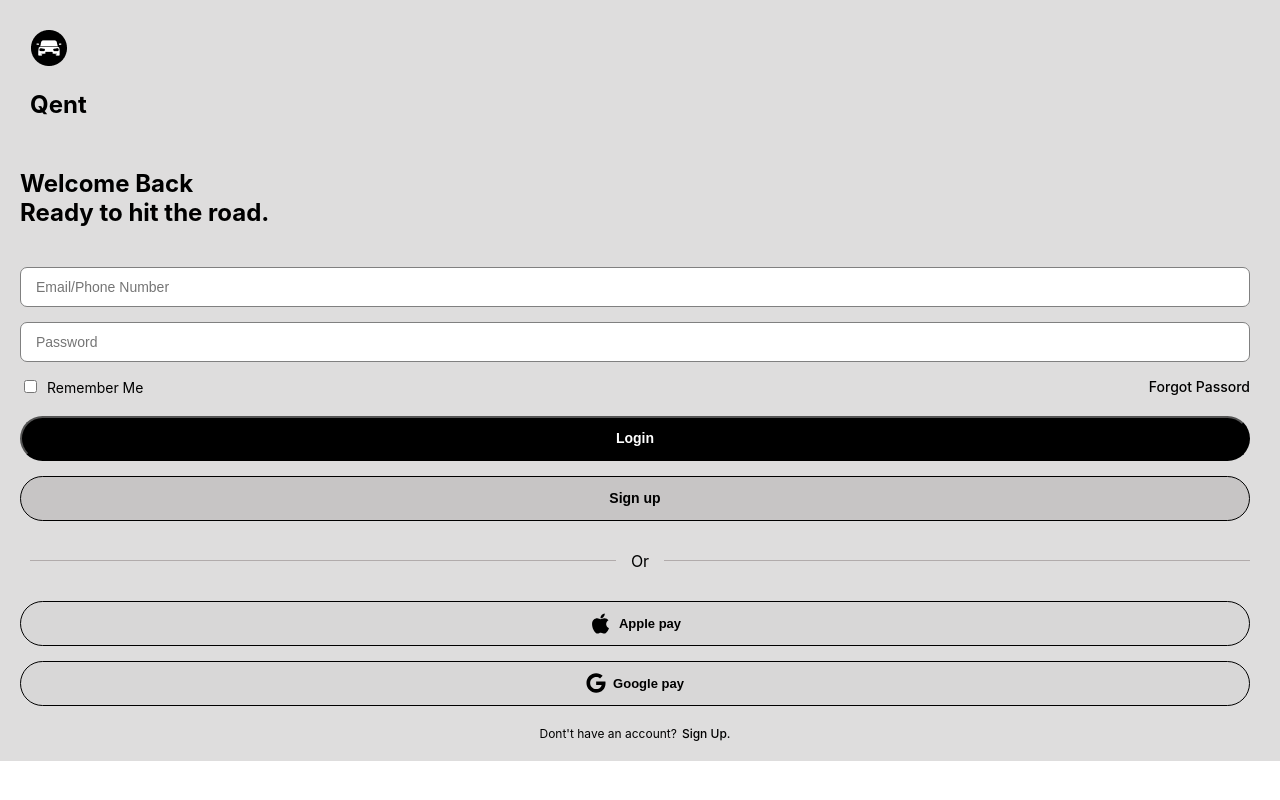
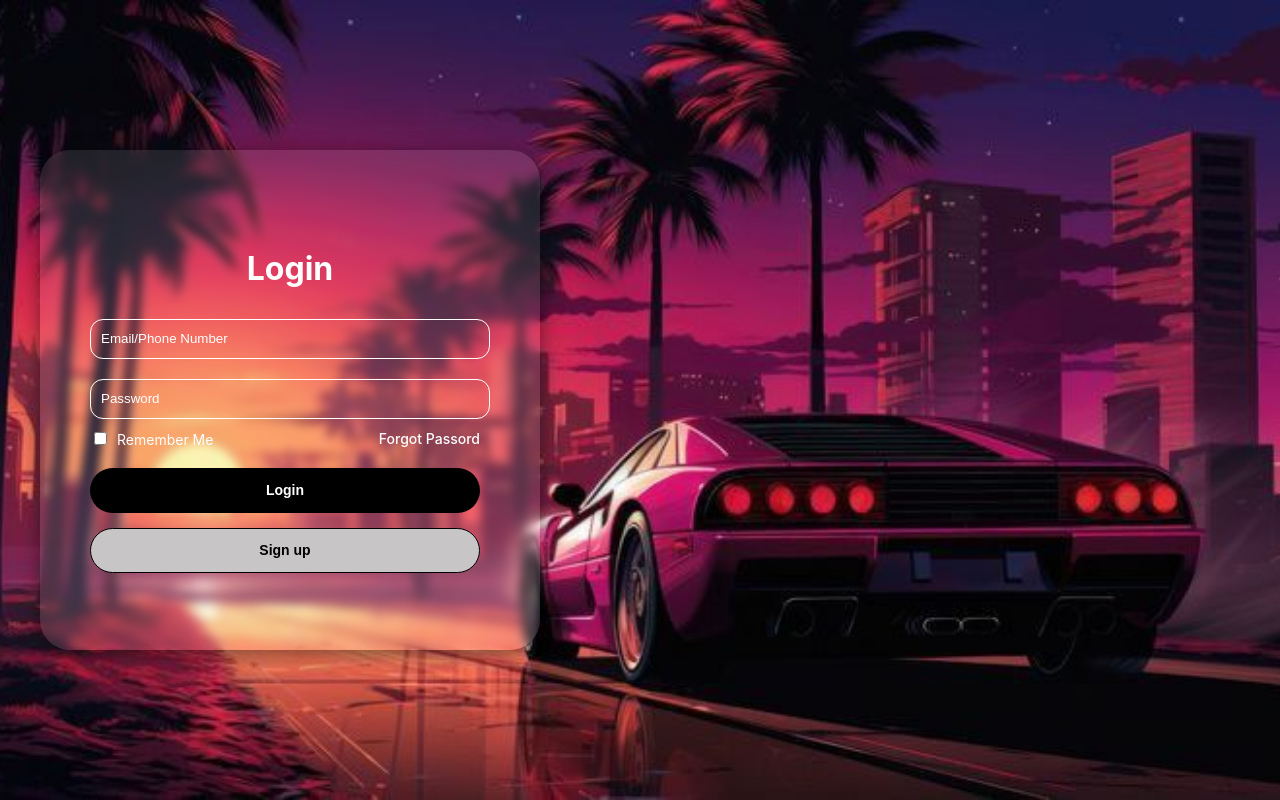
Before and after one commit to harshil-fxis/React_Practical_Folder, a React (Create React App) app in the folder car_rental/: page / in a window 1280 px wide. Built offline with nearby package versions, Linux system fonts and the light colour scheme.

Commit message:
add ui change data

```diff
--- a/car_rental/src/components/LoginSignup/Login.css
+++ b/car_rental/src/components/LoginSignup/Login.css
@@ -1,9 +1,107 @@
+.full-background {
+    background-image: url('../Assets/login&signup_Img.jpg');
+    background-size: cover;
+    background-repeat: no-repeat;
+    background-position: center;
+    width: 100%;
+    min-height: 100vh;
+    position: fixed;
+    left: 0;
+    top: 0;
+    z-index: -1;
+    display: flex;
+    justify-content: flex-start;
+    align-items: center;
+}
 .container {
+    display: flex;
     width: 100%;
-    padding: 20px;
+    max-width: 500px;
+    height: 500px;
+    margin-left: 40px;
+    margin-right: 40px;
     box-sizing: border-box;
-    background: rgb(222, 221, 221);
+    background: rgb(255, 255, 255, 0.1);
+    backdrop-filter: blur(5px);
+    align-items: center;
+    justify-content: center;
+    border-radius: 30px;
+    box-shadow: 0px 5px 20px rgba(0, 0, 0, 0.5);
 }
+form h1{
+    color: white;
+    width: 400px;
+}
+.input-fields {
+    padding: 10px 0px;
+    box-sizing: border-box;
+}
+.input-type{
+    height: 40px;
+    width: 100%;
+    background-color: transparent;
+    color: white;
+    border-radius: 13px;
+    border: 1px solid white;
+    padding-left: 10px;
+    box-sizing: border-box;
+}
+::placeholder{
+    color: white;
+}
+.row-options {
+    display: flex;
+    justify-content: space-between;
+    align-items: center;
+    margin-left: 0px;
+    margin-right: 0px;
+    font-size: 14px;
+    box-sizing: border-box;
+}
+.remember{
+    color: white;
+}
+.forgot {
+    padding-right: 10px;
+    color: white;
+    text-decoration: none;
+    cursor: pointer;
+    font-weight: 500;
+}
+.btn {
+    display: flex;
+    flex-direction: column;
+    gap: 15px;
+    margin-top: 20px;
+    padding-right: 10px;
+}
+.btn1 {
+    height: 45px;
+    color: white;
+    background: black;
+    border-radius: 25px;
+    font-size: 14px;
+    font-weight: 600;
+    cursor: pointer;
+    border: none;
+}
+.btn2 {
+    height: 45px;
+    color: black;
+    background: rgb(199, 197, 197);
+    border-radius: 25px;
+    border: 1px solid black;
+    font-size: 14px;
+    font-weight: 600;
+    cursor: pointer;
+}
+
+
+
+
+
+
+
 .header {
     display: flex;
     justify-content: flex-start;
@@ -38,50 +136,12 @@
     font-size: 14px;
     box-sizing: border-box;
 }
-.row-options {
-    display: flex;
-    justify-content: space-between;
-    align-items: center;
-    margin-top: 15px;
-    font-size: 14px;
-    box-sizing: border-box;
-}
+
 .remember input {
     margin-right: 10px;
 }
-.forgot {
-    padding-right: 10px;
-    color: black;
-    text-decoration: none;
-    cursor: pointer;
-    font-weight: 500;
-}
-.btn {
-    display: flex;
-    flex-direction: column;
-    gap: 15px;
-    margin-top: 20px;
-    padding-right: 10px;
-}
-.btn1 {
-    height: 45px;
-    color: white;
-    background: black;
-    border-radius: 25px;
-    font-size: 14px;
-    font-weight: 600;
-    cursor: pointer;
-}
-.btn2 {
-    height: 45px;
-    color: black;
-    background: rgb(199, 197, 197);
-    border-radius: 25px;
-    border: 1px solid black;
-    font-size: 14px;
-    font-weight: 600;
-    cursor: pointer;
-}
+
+
 .btn-with {
     display: flex;
     flex-direction: column;
--- a/car_rental/src/components/LoginSignup/LoginPage.jsx
+++ b/car_rental/src/components/LoginSignup/LoginPage.jsx
@@ -7,6 +7,7 @@ import axios from 'axios';
 import { loginSuccess } from '../../redux/useSlices';
 import { connect } from 'react-redux';
 import withRouter from '../withRouter';
+import backgroundImg from '../Assets/login&signup_Img.jpg'
 
 class LoginPage extends Component {
   constructor(props) {
@@ -26,7 +27,7 @@ class LoginPage extends Component {
     loginHandler = (e) => {
       localStorage.clear()
         e.preventDefault();
-        axios.post('https://b52d-103-173-21-78.ngrok-free.app/login', {
+        axios.post('https://4bb9-103-173-21-78.ngrok-free.app/login', {
           email: this.state.email,
           password: this.state.password
         })
@@ -47,7 +48,7 @@ class LoginPage extends Component {
           console.log(response.data)
           alert("Login successfully!")
           this.props.loginSuccess(data)
-          return this.props.navigate('/bottom/home')
+          return this.props.navigate('/home')
 
           // this.props.navigate('/home')
         })
@@ -59,15 +60,17 @@ class LoginPage extends Component {
 
   render() {
     const {email, password, error} = this.state;
+
     return (
+      <div className='full-background'>
         <div className='container'>
-        <div className='header'>
-          <div className='text'> <img src={logo} alt=''/><h2>Qent</h2></div>
+          <form>
+            <h1>Login</h1>
+            <div className='input-fields'>
+              <input className='input-type' type='email' name='email' value={email} onChange={this.changeHandler} placeholder='Email/Phone Number' />
             </div>
-        <div className='header1'><h2>Welcome Back <br/>Ready to hit the road.</h2></div>
-        <div className='form'>
-          <input className='input-field' type='email' name='email' value={email} onChange={this.changeHandler} placeholder='Email/Phone Number' />
-          <input className='input-field' type='password' name='password' value={password} onChange={this.changeHandler} placeholder='Password'/>
+            <div className='input-fields'>
+              <input className='input-type' type='password' name='password' value={password} onChange={this.changeHandler} placeholder='Password'/>
             </div>
             <div className='row-options'>
               <label className='remember'>
@@ -80,16 +83,7 @@ class LoginPage extends Component {
               <button className='btn1' onClick={this.loginHandler}>Login</button>
               <button className='btn2' onClick={() => this.props.navigate('/signup')}>Sign up</button>
             </div>
-        <div className='divider'>
-          <span>Or</span>
-        </div>
-        <div className='btn-with'>
-          <button className='btn3'><FaApple className='icon1'/> Apple pay</button>
-          <button className='btn4'><FaGoogle className='icon2'/> Google pay</button>
-        </div>
-        <div className='btm-text'>
-          <div>Dont't have an account?</div>
-          <a href='#' className='forgot'>Sign Up.</a>
+          </form>
         </div>
       </div>
     )
--- a/car_rental/src/components/LoginSignup/SignupPage.jsx
+++ b/car_rental/src/components/LoginSignup/SignupPage.jsx
@@ -24,7 +24,7 @@ class SignupPage extends Component {
         e.preventDefault()
         const {name, email, password, country} = this.state;
         console.log(this.state)
-        axios.post('https://b52d-103-173-21-78.ngrok-free.app/signup', {
+        axios.post('https://4bb9-103-173-21-78.ngrok-free.app/signup', {
             name,email,password,country})
             .then(response => {
                 alert("Signup Successful!")
@@ -40,35 +40,60 @@ class SignupPage extends Component {
     }
     render() {
         const {name, email, password, country} = this.state;
-        return (
+        return(
+            <div className='full-background'>
                 <div className='container'>
-            <div className='header'>
-                <div className='text'> <img src={logo} alt=''/><h2>Qent</h2></div>
+                <form>
+                    <h1>Sign Up</h1>
+                    <div className='input-fields'>
+                        <input className='input-type' name='name' type='text' value={name} onChange={this.changeHandler} placeholder='Full Name' />
                     </div>
-            <div><h2>Sign Up</h2></div>
-            <div className='form'>
-                <input className='input-field' name='name' type='text' value={name} onChange={this.changeHandler} placeholder='Full Name' />
-                <input className='input-field' name='email' type='email' value={email} onChange={this.changeHandler} placeholder='Email Address'/>
-                <input className='input-field' name='password' type='password' value={password} onChange={this.changeHandler} placeholder='Password'/>
-                <input className='input-field' name='country' type='text' value={country} onChange={this.changeHandler} placeholder='Country' />
+                    <div className='input-fields'>
+                        <input className='input-type' name='email' type='email' value={email} onChange={this.changeHandler} placeholder='Email Address'/>
+                    </div>
+                    <div className='input-fields'>
+                        <input className='input-type' name='password' type='password' value={password} onChange={this.changeHandler} placeholder='Password'/>
+                    </div>
+                    <div className='input-fields'>
+                        <input className='input-type' name='country' type='text' value={country} onChange={this.changeHandler} placeholder='Country' />
                     </div>
                     <div className='btn'>
                         <button className='btn1' onClick={this.submitHandler}>Sing up</button>
                         <button className='btn2' onClick={() => this.props.navigate('/')}>Login</button>
                     </div>
-            <div className='divider'>
-                <span>Or</span>
-            </div>
-            <div className='btn-with'>
-                <button className='btn3'><FaApple className='icon1'/> Apple pay</button>
-                <button className='btn4'><FaGoogle className='icon2'/> Google pay</button>
-            </div>
-            <div className='btm-text'>
-                <div>Already have an account?</div>
-                <a href='#' className='forgot'>Login.</a>
+                </form>
                 </div>
             </div>
         )
+        // return (
+        // <div className='container'>
+        //     <div className='header'>
+        //         <div className='text'> <img src={logo} alt=''/><h2>Qent</h2></div>
+        //     </div>
+        //     <div><h2>Sign Up</h2></div>
+        //     <div className='form'>
+        //         <input className='input-field' name='name' type='text' value={name} onChange={this.changeHandler} placeholder='Full Name' />
+        //         <input className='input-field' name='email' type='email' value={email} onChange={this.changeHandler} placeholder='Email Address'/>
+        //         <input className='input-field' name='password' type='password' value={password} onChange={this.changeHandler} placeholder='Password'/>
+        //         <input className='input-field' name='country' type='text' value={country} onChange={this.changeHandler} placeholder='Country' />
+        //     </div>
+        //     <div className='btn'>
+        //         <button className='btn1' onClick={this.submitHandler}>Sing up</button>
+        //         <button className='btn2' onClick={() => this.props.navigate('/')}>Login</button>
+        //     </div>
+        //     <div className='divider'>
+        //         <span>Or</span>
+        //     </div>
+        //     <div className='btn-with'>
+        //         <button className='btn3'><FaApple className='icon1'/> Apple pay</button>
+        //         <button className='btn4'><FaGoogle className='icon2'/> Google pay</button>
+        //     </div>
+        //     <div className='btm-text'>
+        //         <div>Already have an account?</div>
+        //         <a href='#' className='forgot'>Login.</a>
+        //     </div>
+        //     </div>
+        // )
     }
 }
 
--- a/car_rental/src/components/Page.css
+++ b/car_rental/src/components/Page.css
@@ -1,3 +1,83 @@
+/* Home */
+
+.homecontainer{
+    background: gray;
+    background-size: cover;
+    background-repeat: no-repeat;
+    background-position: center;
+    width: 100%;
+    min-height: 100vh;
+    position: fixed;
+    left: 0;
+    top: 0;
+    z-index: -1;
+    display: flex;
+    justify-content: flex-start;
+    align-items: start;
+}
+.header{
+    height: 30px;
+    width: 100%;
+    max-width: calc(100% - 40px);
+    padding-left: 20px;
+    padding-top: 20px;
+    padding-right: 40px;
+    padding-bottom: 20px;
+    background: rgb(224, 188, 122);
+    display: flex;
+    align-items: center;
+    justify-content: space-between;
+    border-bottom: 1px solid rgb(168, 167, 167);
+}
+.headerNav{
+    display: flex;
+    box-sizing: border-box;
+    gap: 10px;
+    flex-direction: row;
+}
+.text{
+    padding-right: 20px;
+}
+.headerNav a{
+    padding-right: 10px;
+    color: black;
+    text-decoration: none;
+    cursor: pointer;
+    font-weight: 500;
+}
+
+
+
+
+/* Header */
+.nav-item {
+
+    text-decoration: none;
+    color: gray;
+    font-size: 18px;
+}
+.nav-item.active {
+    color: white;
+    font-weight: 500;
+}
+
+
+
+
+
+
+
+
+
+
+
+
+
+
+
+
+
+/* profile */
 .profile-container {
     width: 100%;
     padding: 0px;
@@ -52,6 +132,32 @@
     flex-direction: column;
     text-align: left;
 }
+.row-formate{
+    flex-direction: row;
+    display: flex;
+    justify-content: space-evenly;
+}
+.first-div{
+    width: 50%;
+    padding: 20px;
+}
+.second-div{
+    width: 50%;
+    padding: 20px;
+}
+.simbol{
+   background: rgb(235, 233, 233);
+    width: 40px;
+    height: 40px;
+    border-radius: 50px;
+    border: 1px solid rgb(182, 176, 176);
+    font-size: 25px;
+    display: flex;
+    align-items: center;
+    justify-content: center;
+}
+
+
 .first-row {
     display: flex;
     width: 100%;
@@ -74,7 +180,7 @@
 .edit-part span {
     font-size: 14px;
 }
-.text {
+.profile-text {
     display: flex;
     display: flex;
     gap: 4px;
@@ -125,3 +231,14 @@
     font-size: 28px;
     color: rgb(188, 186, 186);
 }
+
+.homepage-profile{
+    display: flex;
+    width: 40px;
+    height: 40px;
+}
+.home-first-row{
+    display: flex;
+    align-items: center;
+    gap: 10px;
+}
```
Also changed, not shown: car_rental/src/App.js (+8 -10 lines), car_rental/src/components/BottomNavBar.jsx (+14 -14 lines), car_rental/src/components/BottomPage.jsx (+18 -18 lines), car_rental/src/components/HomePage.jsx (+23 -9 lines), car_rental/src/components/ProfilePage.jsx (+23 -11 lines), car_rental/src/components/Assets/login&signup_Img.jpg (added). Lines whose indentation alone changed are shown as unchanged.
